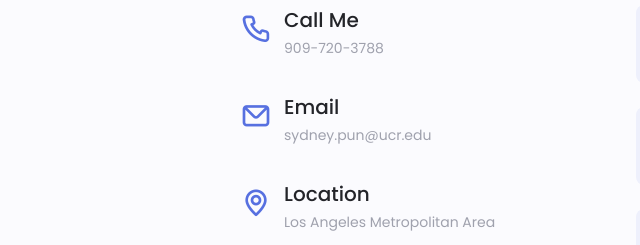
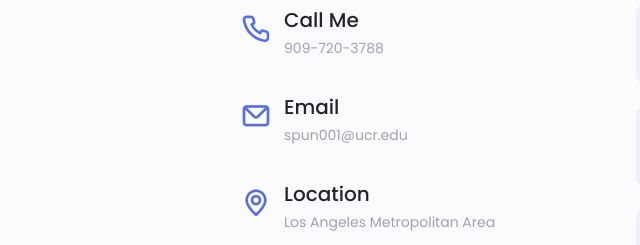
Before and after one commit to sydneypun/sydneypun.github.io, a plain HTML site: page index.html in a window 1280 px wide. Shown: the part 3880-4125 px from the top of the page, 16-656 px from the left. Drawn offline with nearby package versions, Linux system fonts and the light colour scheme.

Commit message:
Edited email

```diff
--- a/index.html
+++ b/index.html
@@ -557,7 +557,7 @@
 
                     <div>
                         <h3 class="contact__title">Email</h3>
-                        <span class="contact__subtitle">sydney.pun@ucr.edu</span>
+                        <span class="contact__subtitle">spun001@ucr.edu</span>
                     </div>
                 </div>
                 <div class="contact__information">
```
